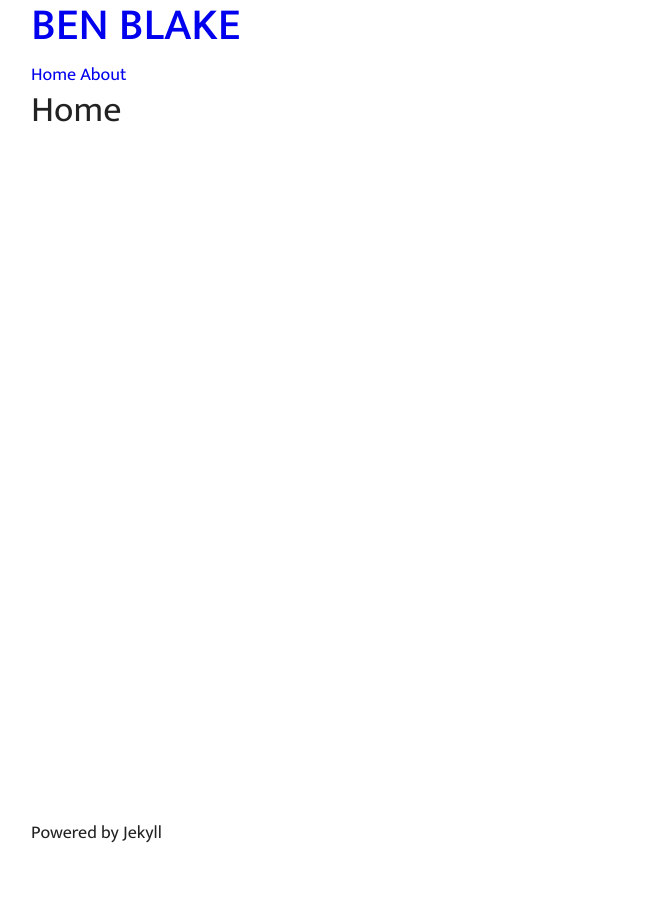
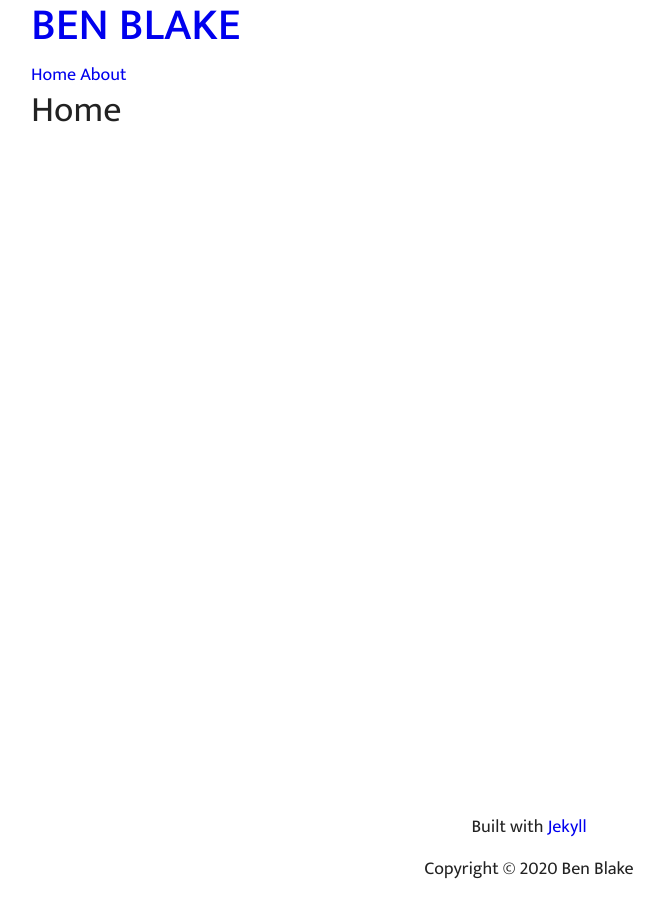
Before and after one commit to benblake/benblake.github.io, a Jekyll site: the page built from index.html, in a window 1280 px wide. Shown: the whole page, without its empty margins (111-775 px from the left). Built offline with Jekyll 4.4.1, drawn with Linux system fonts in a browser that asks for light colours.

Commit message:
Adding some content to the footer

```diff
--- a/_includes/footer.html
+++ b/_includes/footer.html
@@ -1,5 +1,6 @@
 <footer>
   <div class="wrapper">
-    <p>Powered by Jekyll</p>
+    <p>Built with <a href="https://jekyllrb.com/">Jekyll</a></p>
+    <p>Copyright &copy; {{ site.time | date: '%Y' }} Ben Blake</p>
   </div>
 </footer>
--- a/_sass/_typography.scss
+++ b/_sass/_typography.scss
@@ -42,3 +42,7 @@ h5 {
 h6 {
   font-size: 1rem;
 }
+
+p {
+  margin: 12px;
+}
--- a/_sass/main.scss
+++ b/_sass/main.scss
@@ -19,6 +19,7 @@ footer {
   height: $footer-height;
   bottom: 0;
   width: 100%;
+  text-align: center;
 }
 
 a {
```
